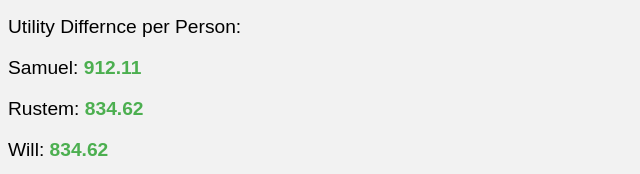
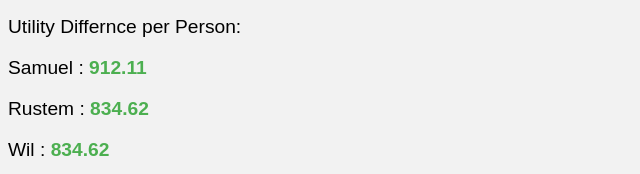
Before and after one commit to samigrove80/Rent-Calculator, a plain HTML site: page index.html in a window 1280 px wide. Shown: the part 157-331 px from the top of the page, 0-640 px from the left. Drawn offline with Linux system fonts and the light colour scheme.

Commit message:
Update index.html

```diff
--- a/index.html
+++ b/index.html
@@ -54,9 +54,9 @@
   <p>Base utilty: <span id="baseUtil"> 421.35</span> </p>
   <p>Utility Differnce:<span id="diff"> </span> </p>
   <p>Utility Differnce per Person:<span id="diffper"> </span> </p>
-  <p>Samuel:<span id="sam">  912.11 </span> </p>
-  <p>Rustem:<span id="rus">  834.62</span> </p>
-  <p>Will:<span id="will">  834.62</span> </p>
+  <p>Samuel :<span id="sam">  912.11 </span> </p>
+  <p>Rustem :<span id="rus">  834.62</span> </p>
+  <p>Wil :<span id="will">  834.62</span> </p>
   <label for="util">ENTER Utility fee:</label>
   <input type="number" id="util" name="fname"><br><br>
   <button onclick="myFunction()">Calculate Rent</button>
```
